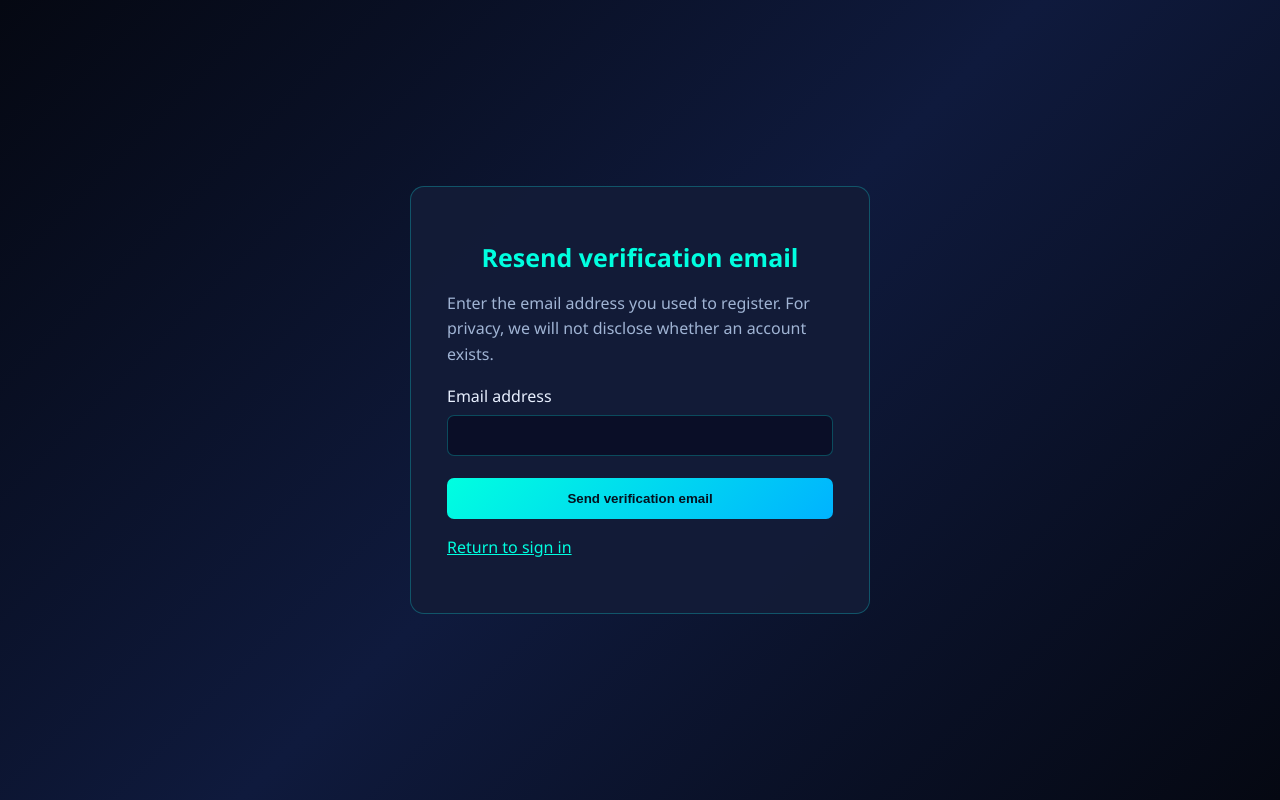
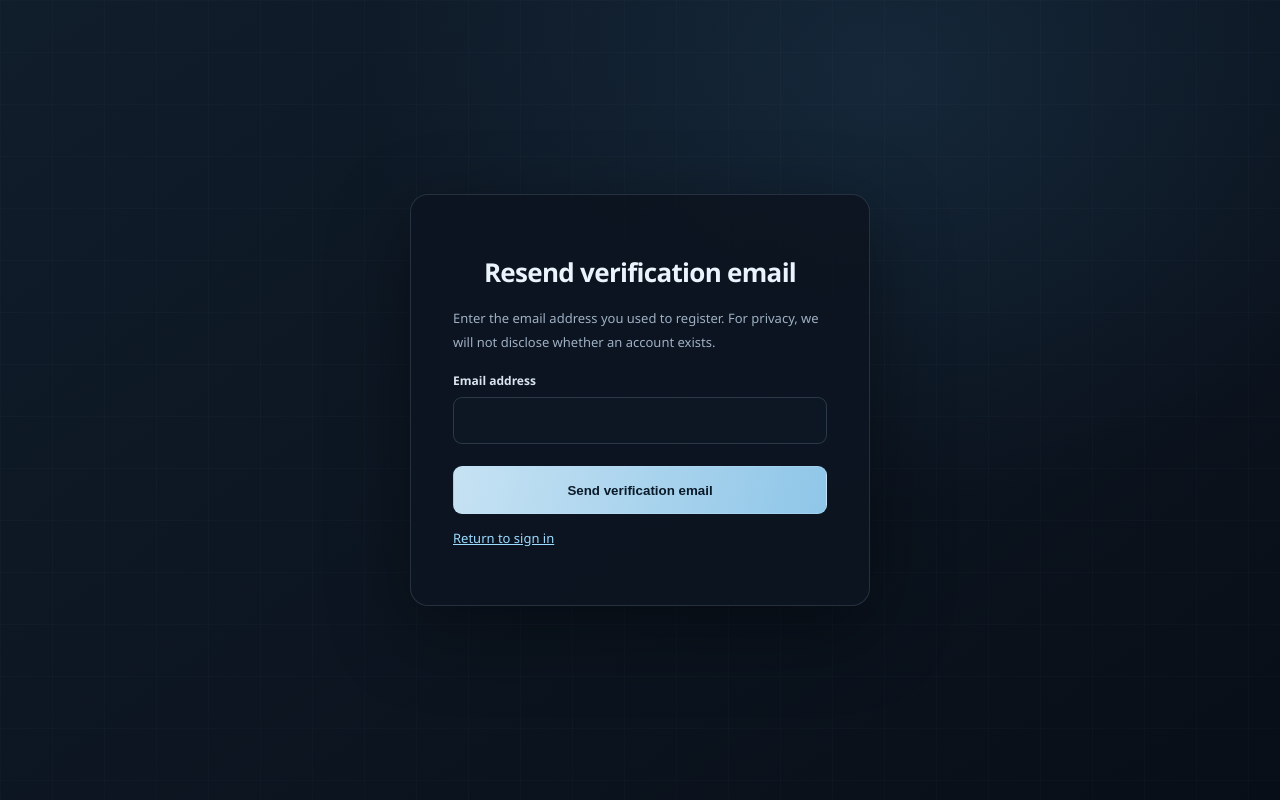
Before and after one commit to syedamahvish03/cyberShieldai, a Django app: page /resend-verification/ in a window 1280 px wide. Run offline with Django 5.2, Linux system fonts and the light colour scheme; parts of the project's set-up code (start-up, migrations or seed data) failed here and were passed over.

Commit message:
Apply consistent premium verification page styling

```diff
--- a/backend/analyzer/templates/registration/resend_verification.html
+++ b/backend/analyzer/templates/registration/resend_verification.html
@@ -14,7 +14,19 @@
     input { width: 100%; padding: 12px; border: 1px solid rgba(15, 255, 255, .25); border-radius: 7px; background: #0a0e27; color: white; }
     button { width: 100%; margin-top: 22px; padding: 13px; border: 0; border-radius: 7px; background: linear-gradient(135deg, #00ffe0, #00b3ff); color: #04111f; font-weight: 700; cursor: pointer; }
     a { color: #00ffe0; }
-  </style>
+
+    body{background:radial-gradient(ellipse at 70% 10%,rgba(66,133,183,.15),transparent 42%),linear-gradient(145deg,#101d2b,#080e17)!important;color:#edf3fa!important;font-family:'Segoe UI',Arial,sans-serif!important}
+    body:before{content:"";position:fixed;inset:0;pointer-events:none;background-image:linear-gradient(rgba(171,199,226,.025) 1px,transparent 1px),linear-gradient(90deg,rgba(171,199,226,.025) 1px,transparent 1px);background-size:52px 52px}
+    main{position:relative;width:min(100%,490px)!important;padding:42px!important;background:rgba(12,21,32,.94)!important;border:1px solid rgba(164,190,220,.17)!important;border-radius:18px!important;box-shadow:0 24px 80px rgba(0,0,0,.38)!important;text-align:left}
+    h1{font-family:'Segoe UI',Arial,sans-serif!important;color:#eaf4fc!important;font-size:26px!important;letter-spacing:-.7px}
+    p{color:#9fb0c3!important;font-size:13px;line-height:1.8}
+    label{display:block;margin:18px 0 8px;color:#d9e4ee;font-size:12px;font-weight:600}
+    input{width:100%;min-height:47px;padding:0 14px!important;border:1px solid rgba(164,190,220,.2)!important;border-radius:9px!important;background:#0d1723!important;color:#f2f7fc!important}
+    button{width:100%;min-height:48px;margin-top:22px;padding:12px 18px!important;border:1px solid rgba(191,226,248,.3)!important;border-radius:9px!important;background:linear-gradient(105deg,#c6e2f3,#8fc6e8)!important;color:#0b1a28!important;font-weight:700}
+    a{color:#9bdcff!important}
+    @media(max-width:520px){main{padding:28px!important}}
+
+</style>
 </head>
 <body>
   <main>
```
